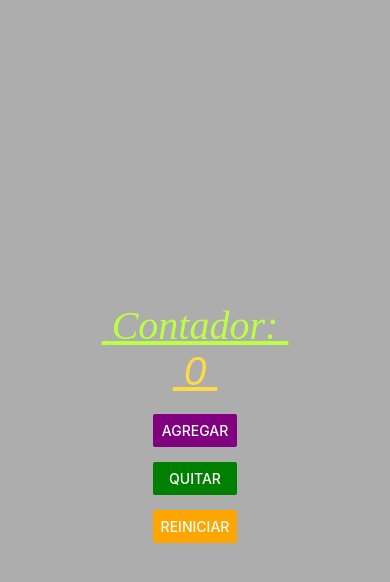
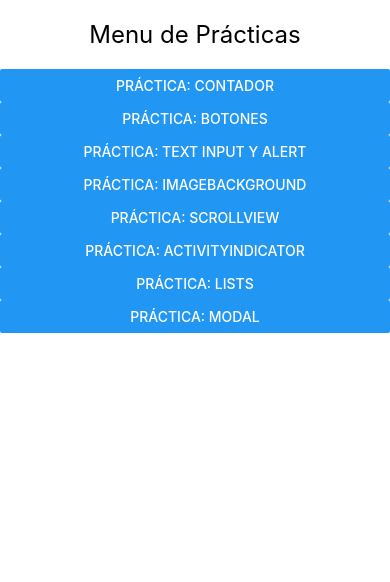
Before and after one commit to Avrgael250/PAM211, a React Native app in the folder INTRO/: screen / in a window 390 px wide. Shown: the top 582 px of the page. Built offline with nearby package versions, Linux system fonts and the light colour scheme.

Commit message:
Creación de botones en la interfaz
Creamos los demás botones para tenerlos ahi para las futuras prácticas

```diff
--- a/INTRO/App.js
+++ b/INTRO/App.js
@@ -1,12 +1,12 @@
-//1. Imports: Zona de importaciones
-import ContadorScreen from './screens/ContadorScreen';
+// Apps.js
+import MenuScreen from './screens/MenuScreen';
 
 //2. Main: Zona de componentes
 export default function App() {
 
   return (
 
-    <ContadorScreen></ContadorScreen>
+    <MenuScreen></MenuScreen>
 
   );
 }
--- /dev/null
+++ b/INTRO/screens/ActivityIndicatorScreen.js
@@ -0,0 +1,34 @@
+import { Text, StyleSheet, View, ActivityIndicator } from 'react-native'
+import React, { useState, useEffect } from 'react'
+
+export default function ActivityIndicatorScreen() {
+    return (
+        <View>
+            <Text>Proximamente...</Text>
+        </View>
+    )
+}
+
+const styles = StyleSheet.create({
+    container: {
+        flex: 1,
+        padding: 20,
+    },
+    title: {
+        fontSize: 24,
+        marginBottom: 20,
+        textAlign: 'center',
+    },
+    loadingContainer: {
+        flex: 1,
+        justifyContent: 'center',
+        alignItems: 'center',
+    },
+    loadingText: {
+        marginTop: 10,
+    },
+    content: {
+        fontSize: 18,
+        textAlign: 'center',
+    }
+})
--- /dev/null
+++ b/INTRO/screens/BotonesScreen.js
@@ -0,0 +1,12 @@
+import { Text, StyleSheet, View } from 'react-native'
+import React, { Component } from 'react'
+
+export default function BotonesScreen() {
+    return (
+        <View>
+            <Text> Proximamente... </Text>
+        </View>
+    )
+}
+
+const styles = StyleSheet.create({})
--- /dev/null
+++ b/INTRO/screens/ImageBackgroundScreen.js
@@ -0,0 +1,40 @@
+import { Text, StyleSheet, View, ImageBackground, Image } from 'react-native'
+import React from 'react'
+
+export default function ImageBackgroundScreen() {
+    return (
+        <View>
+            <Text>Proximamente...</Text>
+        </View>
+    )
+}
+
+const styles = StyleSheet.create({
+    container: {
+        flex: 1,
+    },
+    backgroundImage: {
+        flex: 1,
+        resizeMode: 'cover',
+        justifyContent: 'center',
+    },
+    title: {
+        color: 'white',
+        fontSize: 32,
+        fontWeight: 'bold',
+        textAlign: 'center',
+        backgroundColor: 'rgba(0,0,0,0.5)',
+        padding: 10,
+    },
+    content: {
+        flex: 1,
+        justifyContent: 'center',
+        alignItems: 'center',
+        backgroundColor: 'rgba(0,0,0,0.3)',
+    },
+    text: {
+        color: 'white',
+        fontSize: 18,
+        textAlign: 'center',
+    }
+})
--- /dev/null
+++ b/INTRO/screens/ListScreen.js
@@ -0,0 +1,39 @@
+import { Text, StyleSheet, View, FlatList, SectionList } from 'react-native'
+import React from 'react'
+
+export default function ListScreen() {
+    return (
+        <View>
+            <Text>Proximamente...</Text>
+        </View>
+    )
+}
+
+const styles = StyleSheet.create({
+    container: {
+        flex: 1,
+        padding: 20,
+    },
+    title: {
+        fontSize: 24,
+        marginBottom: 20,
+        textAlign: 'center',
+    },
+    subtitle: {
+        fontSize: 18,
+        marginVertical: 10,
+        fontWeight: 'bold',
+    },
+    item: {
+        backgroundColor: '#f9f9f9',
+        padding: 15,
+        marginVertical: 5,
+        borderRadius: 5,
+    },
+    sectionHeader: {
+        backgroundColor: '#e0e0e0',
+        padding: 10,
+        fontSize: 16,
+        fontWeight: 'bold',
+    }
+})
--- /dev/null
+++ b/INTRO/screens/MenuScreen.js
@@ -0,0 +1,58 @@
+import { Text, StyleSheet, View } from 'react-native'
+import React, { useState } from 'react'
+import BotonesScreen from './BotonesScreen';
+import ContadorScreen from './ContadorScreen';
+import TextInputScreen from './TextInputScreen';
+import ImageBackgroundScreen from './ImageBackgroundScreen';
+import ScrollViewScreen from './ScrollViewScreen';
+import ActivityIndicatorScreen from './ActivityIndicatorScreen';
+import ListScreen from './ListScreen';
+import ModalScreen from './ModalScreen';
+import { Button } from 'react-native-web';
+
+export default function MenuScreen() {
+    const [screen, setScreen] = useState('menu');
+
+    switch(screen){
+        case 'contador':
+            return <ContadorScreen/>;
+        case 'botones':
+            return <BotonesScreen/>;
+        case 'textinput':
+            return <TextInputScreen/>;
+        case 'imagebackground':
+            return <ImageBackgroundScreen/>;
+        case 'scrollview':
+            return <ScrollViewScreen/>;
+        case 'activityindicator':
+            return <ActivityIndicatorScreen/>;
+        case 'list':
+            return <ListScreen/>;
+        case 'modal':
+            return <ModalScreen/>;
+        case 'menu':
+        default:
+                return (
+            <View>
+                <Text style={styles.title}> Menu de Prácticas </Text>
+                <Button onPress={() => setScreen('contador')} title='Práctica: Contador' />
+                <Button onPress={() => setScreen('botones')} title='Práctica: Botones' />
+                <Button onPress={() => setScreen('textinput')} title='Práctica: Text Input y Alert' />
+                <Button onPress={() => setScreen('imagebackground')} title='Práctica: ImageBackground' />
+                <Button onPress={() => setScreen('scrollview')} title='Práctica: ScrollView' />
+                <Button onPress={() => setScreen('activityindicator')} title='Práctica: ActivityIndicator' />
+                <Button onPress={() => setScreen('list')} title='Práctica: Lists' />
+                <Button onPress={() => setScreen('modal')} title='Práctica: Modal' />
+            </View>
+        )
+    }
+
+}
+
+const styles = StyleSheet.create({
+    title: {
+        fontSize: 24,
+        textAlign: 'center',
+        marginVertical: 20,
+    }
+})
--- /dev/null
+++ b/INTRO/screens/ModalScreen.js
@@ -0,0 +1,47 @@
+import { Text, StyleSheet, View, Modal, Button } from 'react-native'
+import React, { useState } from 'react'
+
+export default function ModalScreen() {
+    return (
+        <View>
+            <Text>Proximamente...</Text>
+        </View>
+    )
+}
+
+const styles = StyleSheet.create({
+    container: {
+        flex: 1,
+        justifyContent: 'center',
+        alignItems: 'center',
+    },
+    title: {
+        fontSize: 24,
+        marginBottom: 20,
+    },
+    centeredView: {
+        flex: 1,
+        justifyContent: 'center',
+        alignItems: 'center',
+        backgroundColor: 'rgba(0,0,0,0.5)',
+    },
+    modalView: {
+        backgroundColor: 'white',
+        borderRadius: 20,
+        padding: 35,
+        alignItems: 'center',
+        shadowColor: '#000',
+        shadowOffset: {
+            width: 0,
+            height: 2,
+        },
+        shadowOpacity: 0.25,
+        shadowRadius: 4,
+        elevation: 5,
+    },
+    modalText: {
+        marginBottom: 15,
+        textAlign: 'center',
+        fontSize: 18,
+    }
+})
--- /dev/null
+++ b/INTRO/screens/ScrollViewScreen.js
@@ -0,0 +1,33 @@
+import { Text, StyleSheet, View, ScrollView } from 'react-native'
+import React from 'react'
+
+export default function ScrollViewScreen() {
+    return (
+        <View>
+            <Text>Proximamente...</Text>
+        </View>
+    )
+}
+
+const styles = StyleSheet.create({
+    container: {
+        flex: 1,
+    },
+    content: {
+        padding: 20,
+    },
+    title: {
+        fontSize: 24,
+        marginBottom: 20,
+        textAlign: 'center',
+    },
+    box: {
+        backgroundColor: '#e0e0e0',
+        padding: 20,
+        marginBottom: 10,
+        borderRadius: 5,
+    },
+    boxText: {
+        fontSize: 16,
+    }
+})
--- /dev/null
+++ b/INTRO/screens/TextInputScreen.js
@@ -0,0 +1,28 @@
+import { Text, StyleSheet, View, TextInput, Alert, Button } from 'react-native'
+import React, { useState } from 'react'
+
+export default function TextInputScreen() {
+    return (
+        <View>
+            <Text>Proximamente...</Text>
+        </View>
+    )
+}
+
+const styles = StyleSheet.create({
+    container: {
+        flex: 1,
+        padding: 20,
+    },
+    title: {
+        fontSize: 24,
+        marginBottom: 20,
+    },
+    input: {
+        height: 40,
+        borderColor: 'gray',
+        borderWidth: 1,
+        marginBottom: 20,
+        padding: 10,
+    }
+})
```
